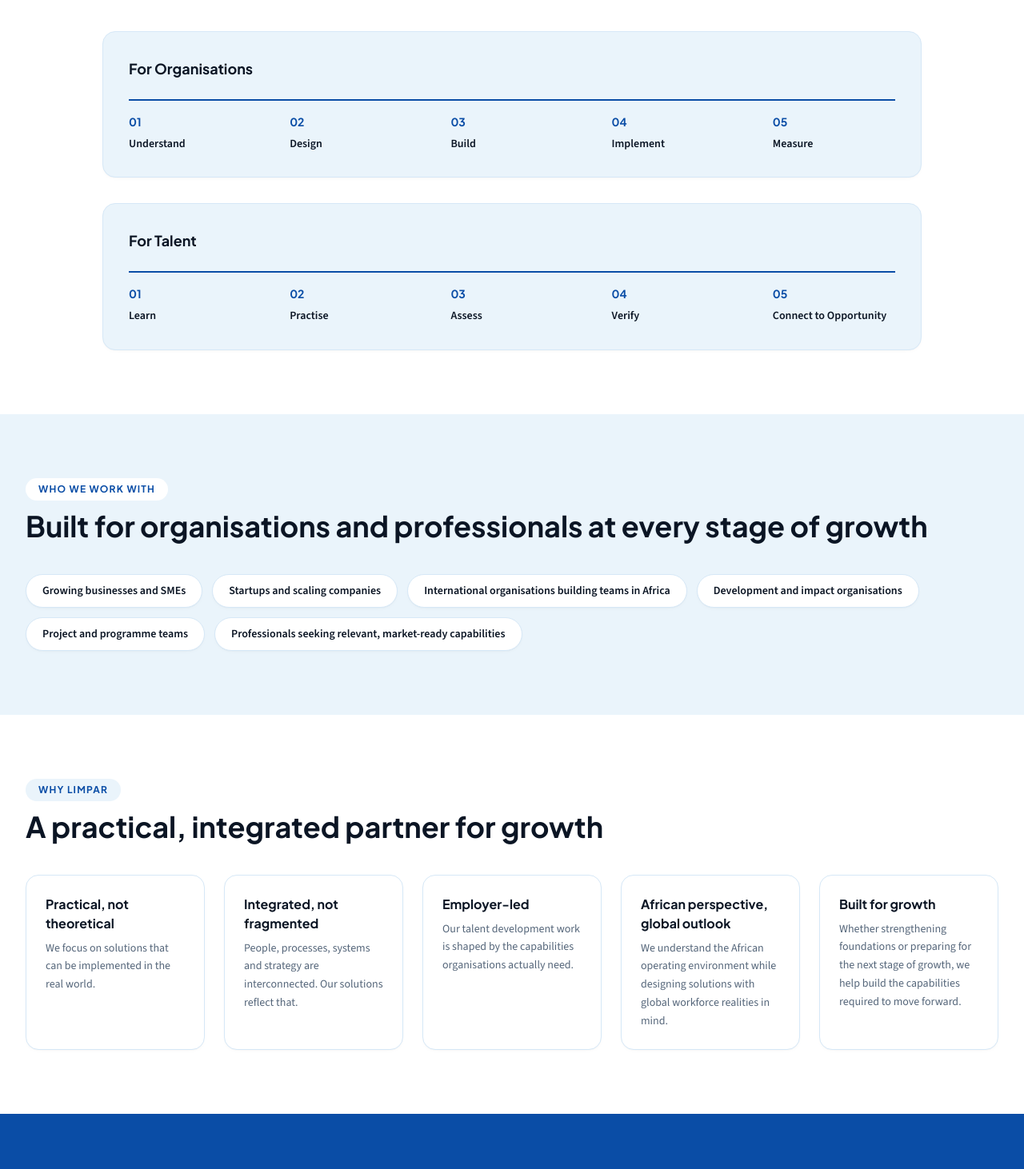
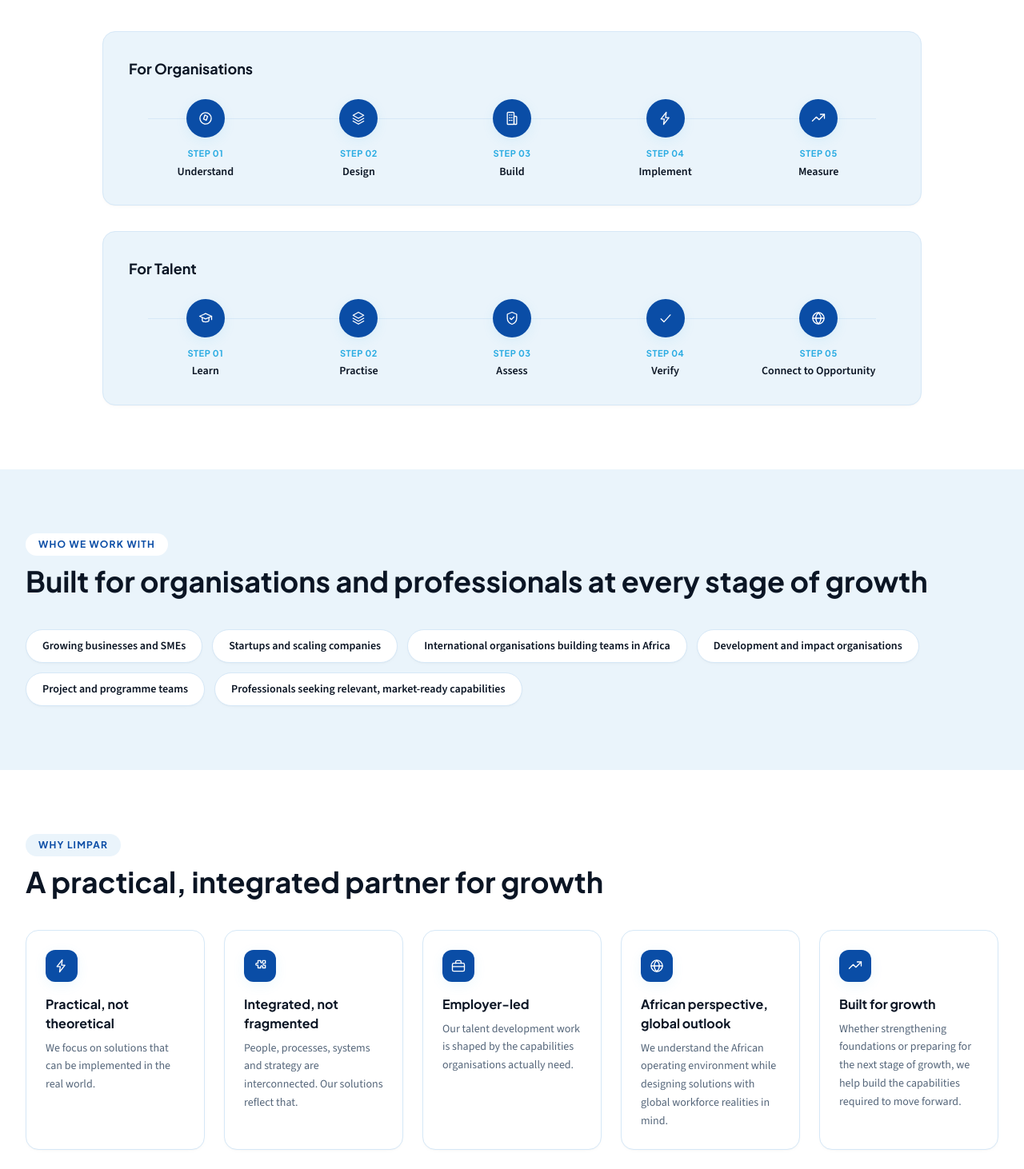
Before and after one commit to EmekaJoseph/limparglobal, a Nuxt app in the folder frontend/: page / in a window 1280 px wide. Shown: the part 1820-3282 px from the top of the page at 80% size. Built offline with nearby package versions, Linux system fonts and the light colour scheme; no server answers.

Commit message:
update on design

```diff
--- a/frontend/app/components/home/WhyLimparSection.vue
+++ b/frontend/app/components/home/WhyLimparSection.vue
@@ -13,10 +13,15 @@
         <div
           v-for="item in whyLimpar"
           :key="item.title"
-          class="flex flex-col gap-2 rounded-2xl border border-limpar-pale-border bg-white p-6 shadow-subtle transition-shadow duration-200 hover:shadow-card"
+          class="flex flex-col gap-4 rounded-2xl border border-limpar-pale-border bg-white p-6 shadow-subtle transition-shadow duration-200 hover:shadow-card"
         >
-          <h3 class="font-heading text-base font-bold text-limpar-ink">{{ item.title }}</h3>
-          <p class="text-sm leading-relaxed text-limpar-slate">{{ item.description }}</p>
+          <div class="flex h-10 w-10 items-center justify-center rounded-xl bg-limpar-deep text-white shadow-soft">
+            <AppIcon :name="item.icon" class="h-5 w-5" />
+          </div>
+          <div class="flex flex-col gap-2">
+            <h3 class="font-heading text-base font-bold text-limpar-ink">{{ item.title }}</h3>
+            <p class="text-sm leading-relaxed text-limpar-slate">{{ item.description }}</p>
+          </div>
         </div>
       </div>
     </div>
--- a/frontend/app/components/shared/ProcessSteps.vue
+++ b/frontend/app/components/shared/ProcessSteps.vue
@@ -1,18 +1,28 @@
 <script setup lang="ts">
+import type { ProcessStep } from '~/data/processes'
+
 defineProps<{
-  steps: string[]
+  steps: ProcessStep[]
 }>()
 </script>
 
 <template>
-  <div class="grid grid-cols-2 gap-x-6 gap-y-8 sm:grid-cols-3 lg:flex lg:gap-0">
-    <div
-      v-for="(step, i) in steps"
-      :key="step"
-      class="flex flex-col gap-2 border-t-2 border-limpar-deep pt-4 lg:flex-1 lg:px-6 lg:first:pl-0 lg:last:pr-0"
-    >
-      <span class="font-heading text-sm font-bold text-limpar-deep">{{ String(i + 1).padStart(2, '0') }}</span>
-      <span class="text-sm font-semibold leading-snug text-limpar-ink">{{ step }}</span>
+  <div class="relative">
+    <div class="pointer-events-none absolute left-6 right-6 top-6 hidden h-px bg-limpar-pale-border lg:block" />
+    <div class="relative grid grid-cols-2 gap-x-6 gap-y-10 sm:grid-cols-3 lg:flex lg:grid-cols-none lg:gap-0">
+      <div
+        v-for="(step, i) in steps"
+        :key="step.label"
+        class="flex flex-col items-start gap-3 lg:flex-1 lg:items-center lg:px-2 lg:text-center"
+      >
+        <span class="relative z-10 flex h-12 w-12 shrink-0 items-center justify-center rounded-full bg-limpar-deep text-white shadow-soft">
+          <AppIcon :name="step.icon" class="h-5 w-5" />
+        </span>
+        <div>
+          <span class="block font-heading text-[11px] font-bold uppercase tracking-wider text-limpar-sky">Step {{ String(i + 1).padStart(2, '0') }}</span>
+          <span class="mt-1 block text-sm font-semibold leading-snug text-limpar-ink">{{ step.label }}</span>
+        </div>
+      </div>
     </div>
   </div>
 </template>
--- a/frontend/app/data/processes.ts
+++ b/frontend/app/data/processes.ts
@@ -1,38 +1,43 @@
+export interface ProcessStep {
+  icon: string
+  label: string
+}
+
 // Employer workforce process (For Employers page)
-export const employerProcess: string[] = [
-  'Define the need',
-  'Source',
-  'Assess',
-  'Develop',
-  'Verify',
-  'Place',
-  'Manage'
+export const employerProcess: ProcessStep[] = [
+  { icon: 'target', label: 'Define the need' },
+  { icon: 'search', label: 'Source' },
+  { icon: 'shield-check', label: 'Assess' },
+  { icon: 'academic-cap', label: 'Develop' },
+  { icon: 'check', label: 'Verify' },
+  { icon: 'map-pin', label: 'Place' },
+  { icon: 'briefcase', label: 'Manage' }
 ]
 
 // Talent development process (For Talent / Talent Development pages)
-export const talentProcess: string[] = [
-  'Learn',
-  'Practise',
-  'Assess',
-  'Verify',
-  'Connect to Opportunity'
+export const talentProcess: ProcessStep[] = [
+  { icon: 'academic-cap', label: 'Learn' },
+  { icon: 'layers', label: 'Practise' },
+  { icon: 'shield-check', label: 'Assess' },
+  { icon: 'check', label: 'Verify' },
+  { icon: 'globe', label: 'Connect to Opportunity' }
 ]
 
 // Organisational growth process (Organisational Solutions page)
-export const orgProcess: string[] = [
-  'Understand',
-  'Design',
-  'Build',
-  'Implement',
-  'Measure'
+export const orgProcess: ProcessStep[] = [
+  { icon: 'compass', label: 'Understand' },
+  { icon: 'layers', label: 'Design' },
+  { icon: 'building', label: 'Build' },
+  { icon: 'bolt', label: 'Implement' },
+  { icon: 'trending-up', label: 'Measure' }
 ]
 
 // Full platform pipeline (About / Home)
-export const platformPipeline: string[] = [
-  'Employer Demand',
-  'Talent Development',
-  'Assessment',
-  'Talent Verification',
-  'Placement',
-  'Workforce Management'
+export const platformPipeline: ProcessStep[] = [
+  { icon: 'briefcase', label: 'Employer Demand' },
+  { icon: 'academic-cap', label: 'Talent Development' },
+  { icon: 'shield-check', label: 'Assessment' },
+  { icon: 'check', label: 'Talent Verification' },
+  { icon: 'map-pin', label: 'Placement' },
+  { icon: 'users', label: 'Workforce Management' }
 ]
--- a/frontend/app/data/whyLimpar.ts
+++ b/frontend/app/data/whyLimpar.ts
@@ -1,28 +1,34 @@
 export interface WhyItem {
   title: string
   description: string
+  icon: string
 }
 
 export const whyLimpar: WhyItem[] = [
   {
     title: 'Practical, not theoretical',
-    description: 'We focus on solutions that can be implemented in the real world.'
+    description: 'We focus on solutions that can be implemented in the real world.',
+    icon: 'bolt'
   },
   {
     title: 'Integrated, not fragmented',
-    description: 'People, processes, systems and strategy are interconnected. Our solutions reflect that.'
+    description: 'People, processes, systems and strategy are interconnected. Our solutions reflect that.',
+    icon: 'puzzle'
   },
   {
     title: 'Employer-led',
-    description: 'Our talent development work is shaped by the capabilities organisations actually need.'
+    description: 'Our talent development work is shaped by the capabilities organisations actually need.',
+    icon: 'briefcase'
   },
   {
     title: 'African perspective, global outlook',
-    description: 'We understand the African operating environment while designing solutions with global workforce realities in mind.'
+    description: 'We understand the African operating environment while designing solutions with global workforce realities in mind.',
+    icon: 'globe'
   },
   {
     title: 'Built for growth',
-    description: 'Whether strengthening foundations or preparing for the next stage of growth, we help build the capabilities required to move forward.'
+    description: 'Whether strengthening foundations or preparing for the next stage of growth, we help build the capabilities required to move forward.',
+    icon: 'trending-up'
   }
 ]
 
--- a/frontend/app/pages/about.vue
+++ b/frontend/app/pages/about.vue
@@ -92,7 +92,7 @@
       </div>
     </section>
 
-    <section class="bg-limpar-deep">
+    <section class="bg-limpar-ink">
       <div class="mx-auto max-w-4xl px-4 py-24 text-center sm:px-6 lg:px-8">
         <span class="inline-flex self-start items-center rounded-full bg-white/10 px-4 py-1.5 font-heading text-xs font-bold uppercase tracking-widest text-limpar-sky-light">Our Vision</span>
         <p class="mt-5 font-heading text-2xl font-bold leading-snug text-white sm:text-3xl">
```
